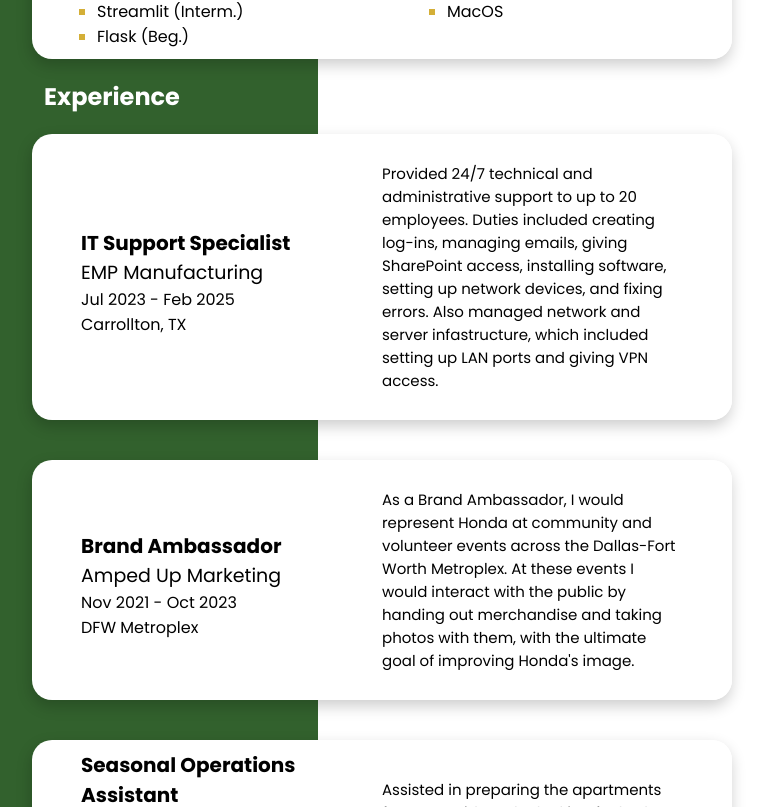
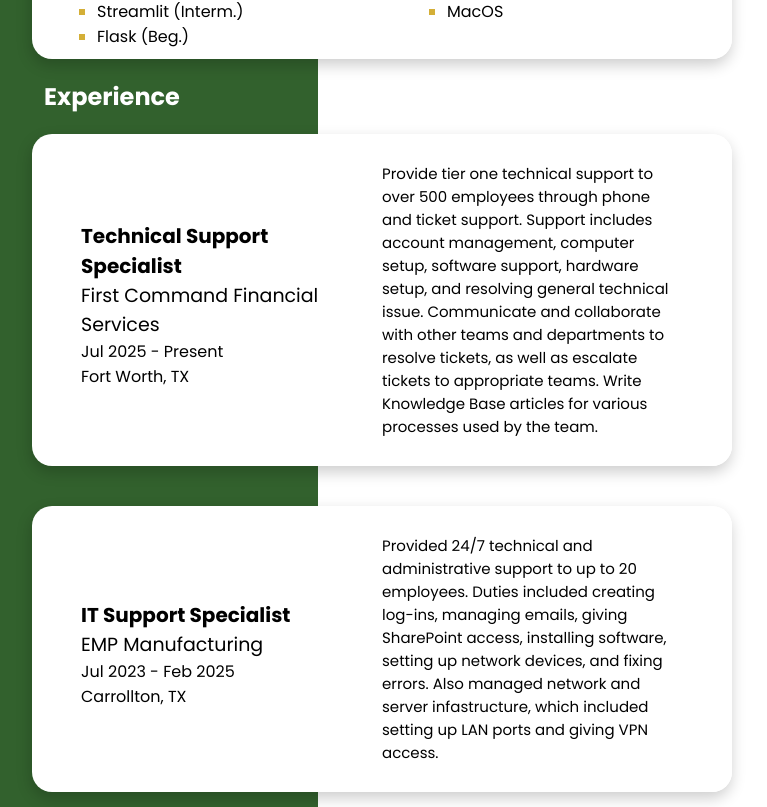
Before and after one commit to OzBirdog/Personal-Website, a React (Vite) app: page /#/resume in a window 1280 px wide. Shown: the part 973-1780 px from the top of the page, without its empty margins (258-1025 px from the left). Built offline with nearby package versions, Linux system fonts and the light colour scheme.

Commit message:
Updated Resume

```diff
--- a/src/components/pages/Resume.jsx
+++ b/src/components/pages/Resume.jsx
@@ -92,6 +92,19 @@ export const Resume = () => {
            </div>
         <h1 className="resume-header">Experience</h1>
             <div className="resume-box">
+                    <div className="resume-box-left">
+                        <div className="spacing"></div>
+                        <p className="position">Technical Support Specialist&nbsp;&nbsp;&nbsp;</p>
+                        <p className="date">First Command Financial Services</p>
+                        <p className="text">Jul 2025 - Present</p>
+                        <p className="text">Fort Worth, TX</p>
+                    </div>
+                    <div className="resume-box-right">
+                        <p className ="paragraph">Provide tier one technical support to over 500 employees through phone and ticket support. Support includes account management, computer setup, software support, hardware setup, and resolving general technical issue. Communicate and collaborate with other teams and departments to resolve tickets, as well as escalate tickets to appropriate teams. Write Knowledge Base articles for various processes used by the team.</p>
+                    </div>
+                </div>
+            <div className="resume-header"></div>
+            <div className="resume-box">
                 <div className="resume-box-left">
                     <div className="spacing"></div>
                     <p className="position">IT Support Specialist</p>
```
